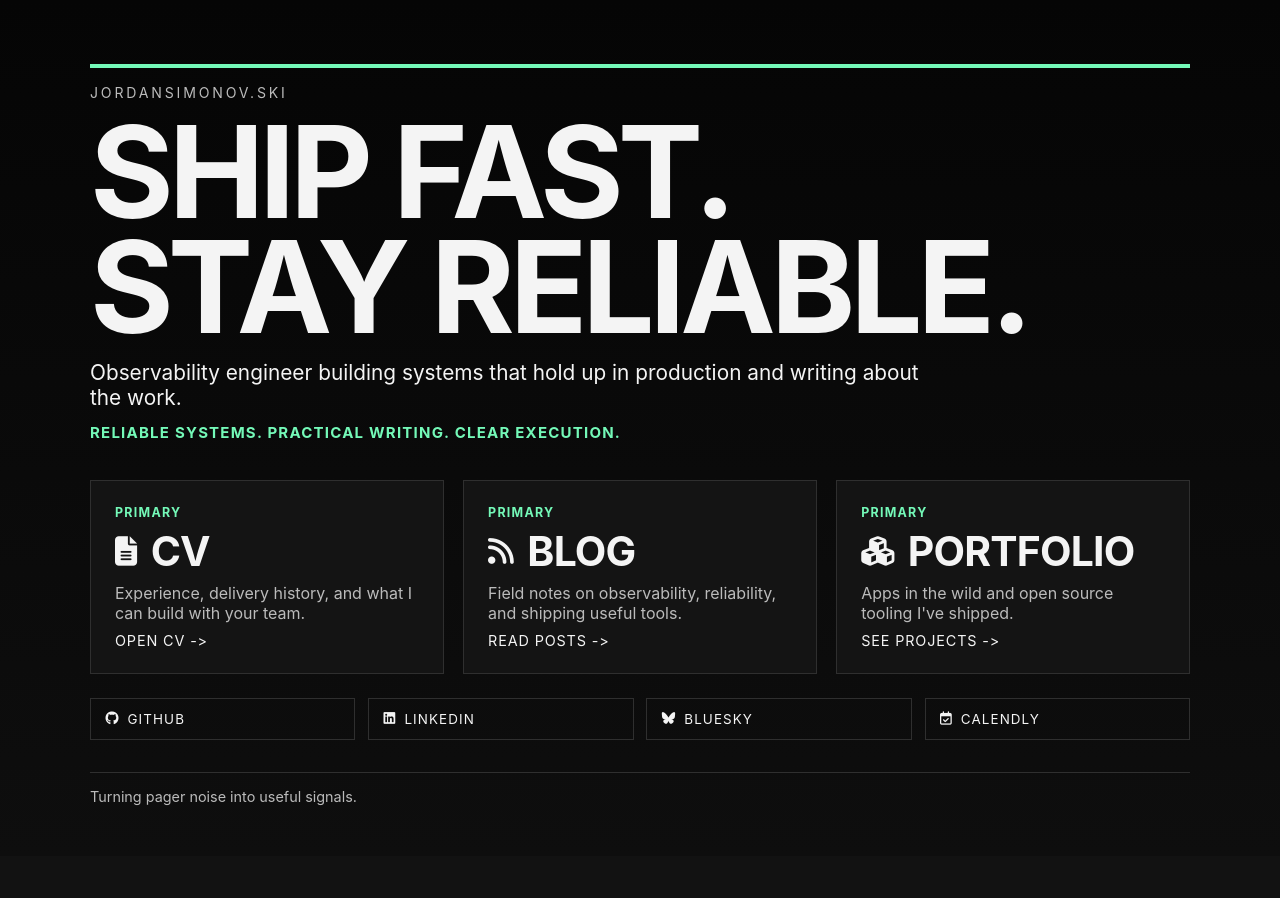
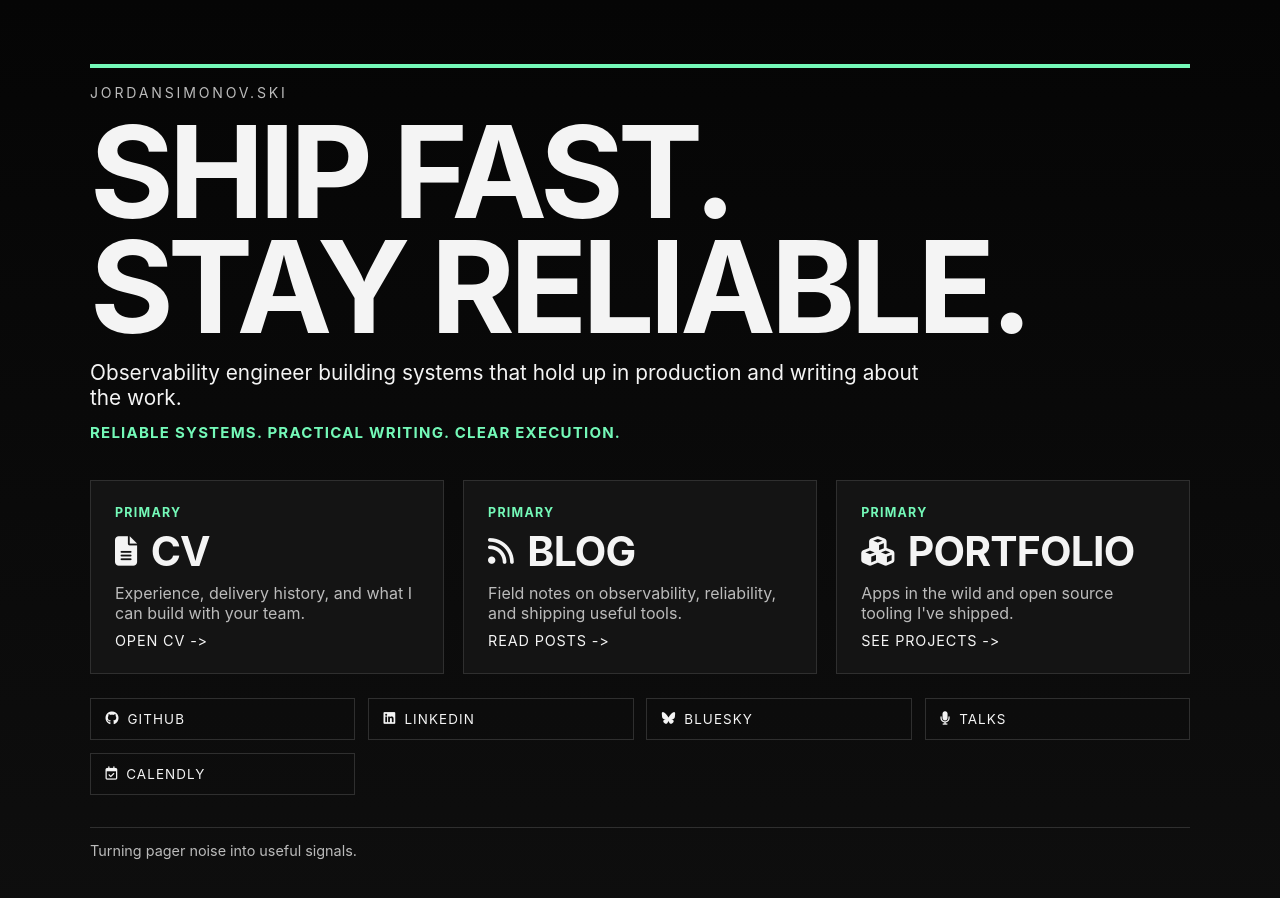
Before and after one commit to jordan-simonovski/landing-page, a plain HTML site: page index.html in a window 1280 px wide. Before the commit the page ends 856 px from the top, so only its background shows below. Drawn offline with Linux system fonts and the light colour scheme; files whose address does not match are found by name.

Commit message:
Add talks page link to nav
Co-Authored-By: Claude Opus 4.8 (1M context) <noreply@anthropic.com>

```diff
--- a/index.html
+++ b/index.html
@@ -116,6 +116,15 @@
         </a>
         <a
           class="secondary-link"
+          href="https://talks.jordansimonov.ski"
+          target="_blank"
+          rel="noopener noreferrer"
+          aria-label="Open talks"
+        >
+          <i class="fa-solid fa-microphone" aria-hidden="true"></i> Talks
+        </a>
+        <a
+          class="secondary-link"
           href="https://calendly.com/app/scheduling/meeting_types/user/me"
           target="_blank"
           rel="noopener noreferrer"
```
